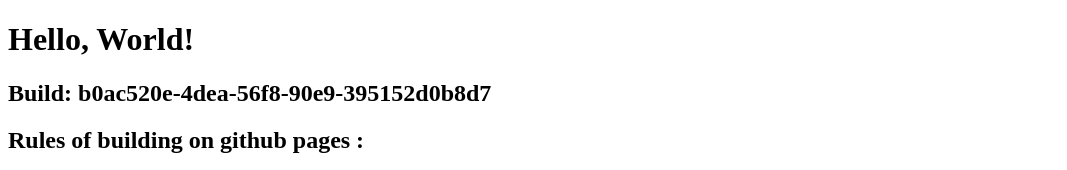
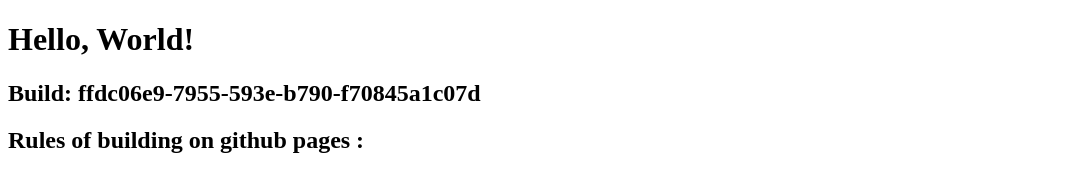
Before and after one commit to Craigmoore/craigmoore.github.io, a plain HTML site: page docs/index.html in a window 1280 px wide. Shown: the top 170 px of the page, without its empty margins (0-1067 px from the left). Drawn offline with Linux system fonts and the light colour scheme.

Commit message:
ffdc06e9-7955-593e-b790-f70845a1c07d

```diff
--- a/docs/index.html
+++ b/docs/index.html
@@ -5,7 +5,7 @@
   </head>
   <body>
     <h1>Hello, World!</h1>
-    <h2>Build: b0ac520e-4dea-56f8-90e9-395152d0b8d7</h2>
+    <h2>Build: ffdc06e9-7955-593e-b790-f70845a1c07d</h2>
     <h2>Rules of building on github pages :</h2>
     <ol>
       <li>Create an entirely public repository on github.com.</li>
```
